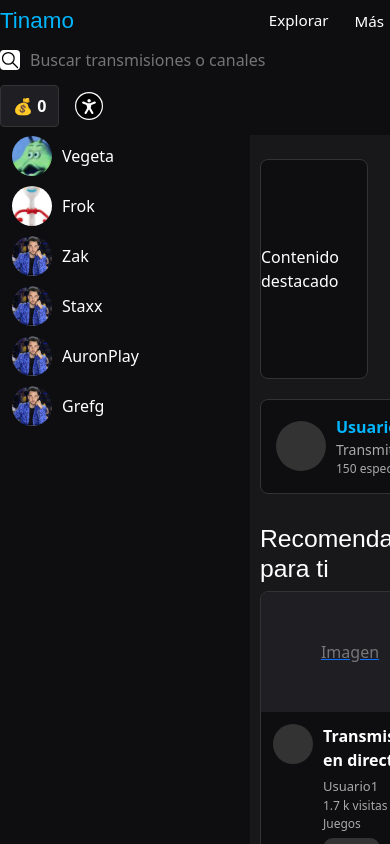
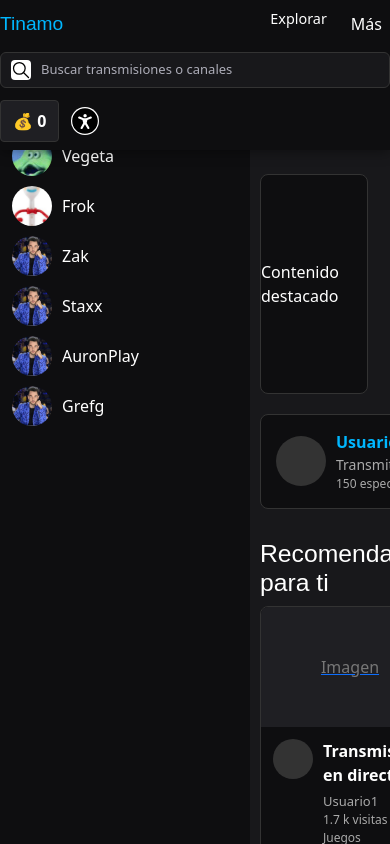
Before and after one commit to WCharlesOH/ProyectoPW, a React (Vite) app in the folder Pagina_Streams/: page / in a window 390 px wide. Shown: the top 844 px of the page. Built offline with nearby package versions, Linux system fonts and the light colour scheme.

Commit message:
Cambiado el Navbar

```diff
--- a/Pagina_Streams/src/components/Navbar.css
+++ b/Pagina_Streams/src/components/Navbar.css
@@ -5,10 +5,27 @@
   display: flex;
   align-items: center;
   justify-content: space-between;
-  position: sticky;
+  position: fixed;
   top: 0;
-  z-index: 200;
+  left: 0;
+  right: 0;
+  z-index: 1000;
   gap: 12px;
+  box-shadow: 0 2px 12px rgba(0, 0, 0, 0.4);
+  transition: transform 0.3s cubic-bezier(0.4, 0, 0.2, 1),
+              box-shadow 0. 3s ease;
+  will-change: transform;
+}
+
+/* Navbar visible - desliza hacia abajo */
+.navbar--visible {
+  transform: translateY(0);
+}
+
+/* Navbar oculto - desliza hacia arriba */
+.navbar--hidden {
+  transform: translateY(-100%);
+  box-shadow: none;
 }
 
 .navbar__group {
@@ -20,11 +37,21 @@
 .navbar__brand {
   margin: 0;
   font-size: 1.4rem;
+  transition: transform 0.2s ease;
+}
+
+.navbar__brand:hover {
+  transform: scale(1.05);
 }
 
 .navbar__brand a {
   color: #00b7ff;
   text-decoration: none;
+  transition: color 0.2s ease;
+}
+
+.navbar__brand a:hover {
+  color: #0099dd;
 }
 
 .navbar__links {
@@ -36,11 +63,29 @@
   color: #fff;
   text-decoration: none;
   font-weight: 500;
+  transition: color 0.2s ease, transform 0.2s ease;
+  position: relative;
+}
+
+.navbar__link:hover {
+  color: #00b7ff;
+  transform: translateY(-2px);
 }
 
 .navbar__link--active {
   color: #00b7ff;
   font-weight: 700;
+}
+
+.navbar__link--active::after {
+  content: '';
+  position: absolute;
+  bottom: -4px;
+  left: 0;
+  right: 0;
+  height: 2px;
+  background-color: #00b7ff;
+  border-radius: 2px;
 }
 
 .navbar__search {
@@ -50,6 +95,23 @@
   max-width: 520px;
   min-width: 180px;
   gap: 8px;
+  background-color: #18181b;
+  padding: 8px 12px;
+  border-radius: 6px;
+  border: 1px solid #333;
+  transition: border-color 0.3s ease,
+              background-color 0.3s ease,
+              transform 0.2s ease;
+}
+
+.navbar__search:focus-within {
+  border-color: #9147ff;
+  background-color: #1f1f23;
+  transform: scale(1.02);
+}
+
+.navbar__search:hover {
+  border-color: #555;
 }
 
 .navbar__search-icon {
@@ -57,6 +119,13 @@
   height: 20px;
   background-color: white;
   border-radius: 4px;
+  flex-shrink: 0;
+  transition: transform 0.2s ease, opacity 0.2s ease;
+}
+
+.navbar__search-icon:hover {
+  transform: scale(1.15) rotate(5deg);
+  opacity: 0.9;
 }
 
 .navbar__search input {
@@ -66,6 +135,16 @@
   color: white;
   flex: 1;
   min-width: 120px;
+  font-size: 14px;
+}
+
+.navbar__search input::placeholder {
+  color: #adadb8;
+  transition: color 0.2s ease;
+}
+
+.navbar__search input:focus::placeholder {
+  color: #6b6b7b;
 }
 
 .navbar__more {
@@ -77,6 +156,14 @@
   border: none;
   color: white;
   cursor: pointer;
+  font-size: 1rem;
+  padding: 4px 8px;
+  transition: color 0.2s ease, transform 0.2s ease;
+}
+
+.navbar__more button:hover {
+  color: #00b7ff;
+  transform: translateY(-2px);
 }
 
 .navbar__more-toggle {
@@ -85,24 +172,50 @@
 
 .navbar__more-toggle--open {
   font-weight: 700;
+  color: #00b7ff;
 }
 
 .navbar__more-menu {
   position: absolute;
   top: 100%;
   left: 0;
+  margin-top: 8px;
   background-color: #1f1f23;
   border: 1px solid #333;
-  border-radius: 4px;
-  box-shadow: 0 2px 8px rgba(0, 0, 0, 0.5);
+  border-radius: 8px;
+  box-shadow: 0 8px 24px rgba(0, 0, 0, 0.6);
   overflow: hidden;
-  z-index: 20;
+  z-index: 1001;
+  min-width: 180px;
+  animation: slideDownFade 0.3s cubic-bezier(0.4, 0, 0.2, 1);
+  transform-origin: top;
+}
+
+@keyframes slideDownFade {
+  from {
+    opacity: 0;
+    transform: translateY(-10px) scale(0.95);
+  }
+  to {
+    opacity: 1;
+    transform: translateY(0) scale(1);
+  }
 }
 
 .navbar__more-menu a {
   display: block;
-  padding: 8px 12px;
+  padding: 12px 16px;
   color: white;
+  text-decoration: none;
+  transition: background-color 0.2s ease,
+              color 0.2s ease,
+              padding-left 0.2s ease;
+}
+
+.navbar__more-menu a:hover {
+  background-color: #2a2a2e;
+  color: #00b7ff;
+  padding-left: 20px;
 }
 
 .navbar__actions {
@@ -116,12 +229,42 @@
   color: inherit;
   text-decoration: none;
   font-weight: 600;
+  padding: 6px 16px;
+  border-radius: 6px;
+  transition: background-color 0.2s ease,
+              color 0.2s ease,
+              transform 0.2s ease;
 }
 
+.navbar__button-link:hover {
+  background-color: #18181b;
+  color: #00b7ff;
+  transform: translateY(-2px);
+}
+
+/* Efecto de brillo sutil al hacer scroll */
+.navbar--visible {
+  animation: navbarGlow 0.3s ease-out;
+}
+
+@keyframes navbarGlow {
+  0% {
+    box-shadow: 0 2px 12px rgba(0, 0, 0, 0.4);
+  }
+  50% {
+    box-shadow: 0 2px 16px rgba(0, 183, 255, 0.1);
+  }
+  100% {
+    box-shadow: 0 2px 12px rgba(0, 0, 0, 0.4);
+  }
+}
+
+/* Responsive */
 @media (max-width: 820px) {
   .navbar {
     flex-direction: column;
     align-items: flex-start;
+    padding: 12px 16px;
   }
 
   .navbar__group,
@@ -136,19 +279,50 @@
 
   .navbar__links {
     gap: 12px;
+    font-size: 0.9rem;
+  }
+
+  .navbar__search {
+    max-width: 100%;
+  }
+
+  .navbar__actions {
+    justify-content: flex-start;
+  }
+
+  .navbar__link::after {
+    bottom: -2px;
   }
 }
 
 @media (max-width: 540px) {
   .navbar {
-    padding: 12px 16px;
+    padding: 10px 12px;
+  }
+
+  .navbar__brand {
+    font-size: 1.2rem;
   }
 
   .navbar__links {
-    font-size: 0.95rem;
+    font-size: 0. 85rem;
+    gap: 8px;
+  }
+
+  .navbar__search {
+    padding: 6px 10px;
+  }
+
+  .navbar__search input {
+    font-size: 13px;
   }
 
   .navbar__actions {
-    justify-content: flex-start;
+    gap: 12px;
+  }
+
+  .navbar__button-link {
+    padding: 6px 12px;
+    font-size: 0.9rem;
   }
 }
--- a/Pagina_Streams/src/components/Navbar.tsx
+++ b/Pagina_Streams/src/components/Navbar.tsx
@@ -1,5 +1,5 @@
 // Navbar.jsx
-import { useState } from "react";
+import { useState, useEffect } from "react";
 import { NavLink, Link, useNavigate } from "react-router-dom";
 import { useAuth } from "../components/AuthContext";
 import MonedasMenu from "./MonedasMenu";
@@ -17,6 +17,8 @@ export default function Navbar({ monedas, setMonedas }: NavbarProps) {
   const [dropOpen, setDropOpen] = useState(false);
   const [menuMonedasAbierto, setMenuMonedasAbierto] = useState(false);
   const [searchQuery, setSearchQuery] = useState("");
+  const [isVisible, setIsVisible] = useState(true);
+  const [lastScrollY, setLastScrollY] = useState(0);
   const navigate = useNavigate();
 
   const linkStyle: React.CSSProperties = {
@@ -24,6 +26,44 @@ export default function Navbar({ monedas, setMonedas }: NavbarProps) {
     color: "inherit",
     margin: "0 8px"
   };
+
+  // Control dinámico del navbar con scroll
+  useEffect(() => {
+    let ticking = false;
+
+    const updateNavbar = () => {
+      const currentScrollY = window.scrollY;
+
+      // Si estamos en el tope (primeros 50px), siempre mostrar
+      if (currentScrollY < 50) {
+        setIsVisible(true);
+      }
+      // Si scrolleamos hacia abajo más de 5px
+      else if (currentScrollY > lastScrollY + 5) {
+        setIsVisible(false);
+      }
+      // Si scrolleamos hacia arriba más de 5px
+      else if (currentScrollY < lastScrollY - 5) {
+        setIsVisible(true);
+      }
+
+      setLastScrollY(currentScrollY);
+      ticking = false;
+    };
+
+    const handleScroll = () => {
+      if (!ticking) {
+        window.requestAnimationFrame(updateNavbar);
+        ticking = true;
+      }
+    };
+
+    window.addEventListener("scroll", handleScroll, { passive: true });
+
+    return () => {
+      window.removeEventListener("scroll", handleScroll);
+    };
+  }, [lastScrollY]);
 
   // Manejar la búsqueda
   const handleSearch = (e: React.FormEvent) => {
@@ -41,7 +81,7 @@ export default function Navbar({ monedas, setMonedas }: NavbarProps) {
   };
 
   return (
-    <header className="navbar">
+    <header className={`navbar ${isVisible ? 'navbar--visible' : 'navbar--hidden'}`}>
       <div className="navbar__group">
         <h2 className="navbar__brand">
           <Link to="/">Tinamo</Link>
```
